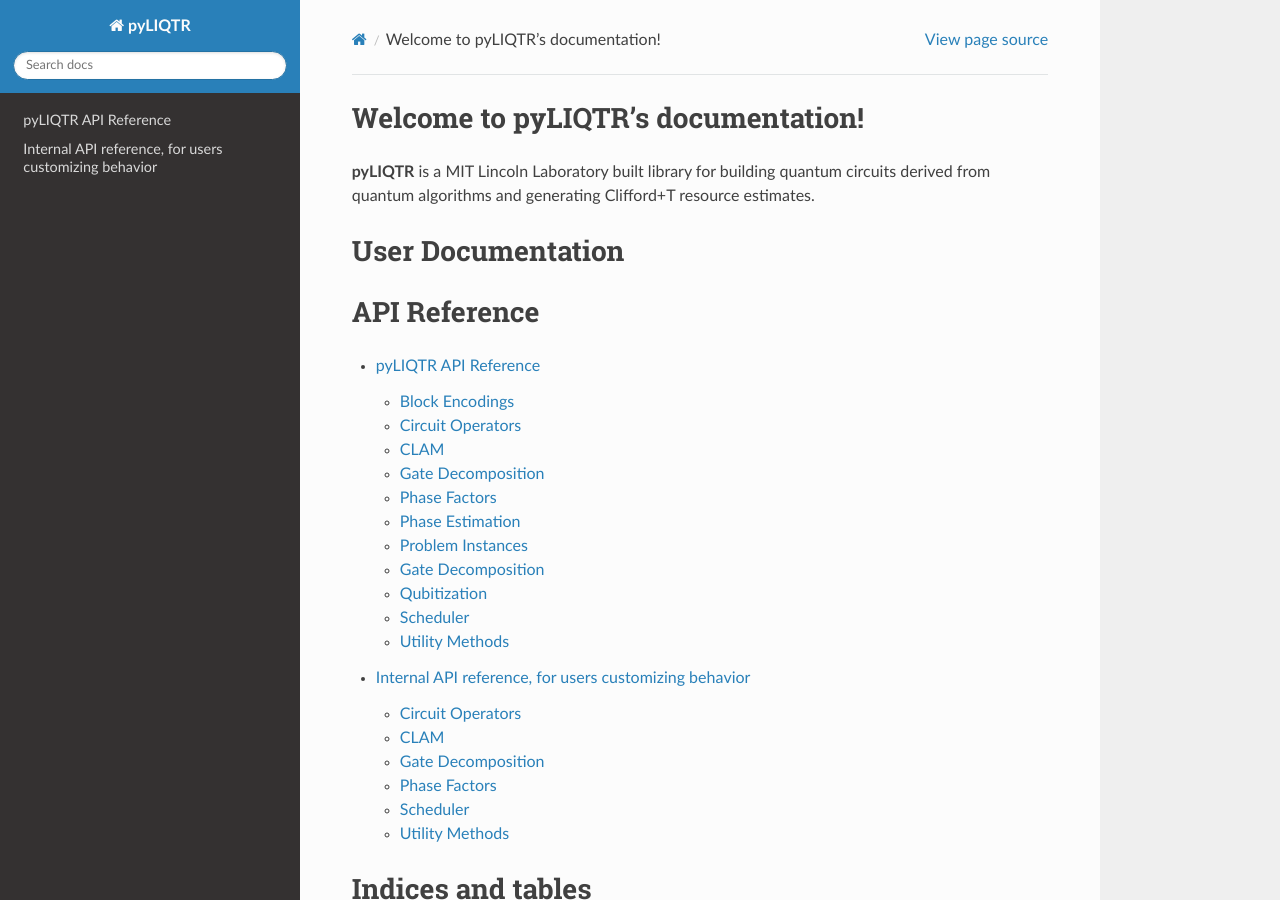
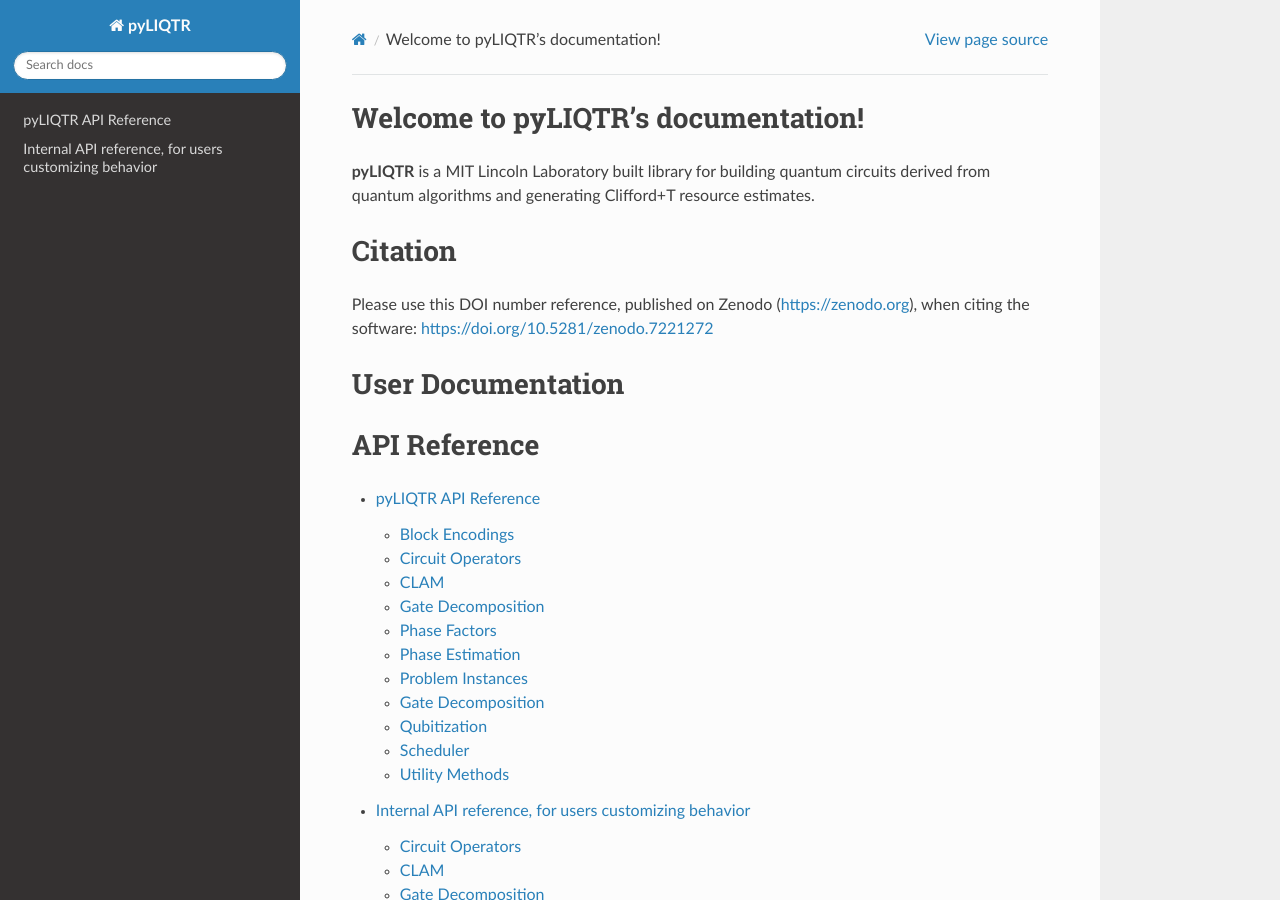
Before and after one commit to isi-usc-edu/pyLIQTR, a Sphinx documentation site: the page built from docs/index.rst, in a window 1280 px wide and 900 px high. Built offline with Sphinx 7.4.7 and the Read the Docs theme 3.1.0, drawn with Linux system fonts in a browser that asks for light colours; pages that are not in the unit, such as notebooks, are missing from menus.

Commit message:
Update index.rst
DOI link for sphynx

```diff
--- a/docs/index.rst
+++ b/docs/index.rst
@@ -7,6 +7,12 @@ Welcome to pyLIQTR's documentation!
 ===================================
 
 **pyLIQTR** is a MIT Lincoln Laboratory built library for building quantum circuits derived from quantum algorithms and generating Clifford+T resource estimates.
+
+
+Citation
+===================================
+
+Please use this DOI number reference, published on Zenodo (https://zenodo.org), when citing the software: https://doi.org/10.5281/zenodo.7221272
 
 
 User Documentation
```
